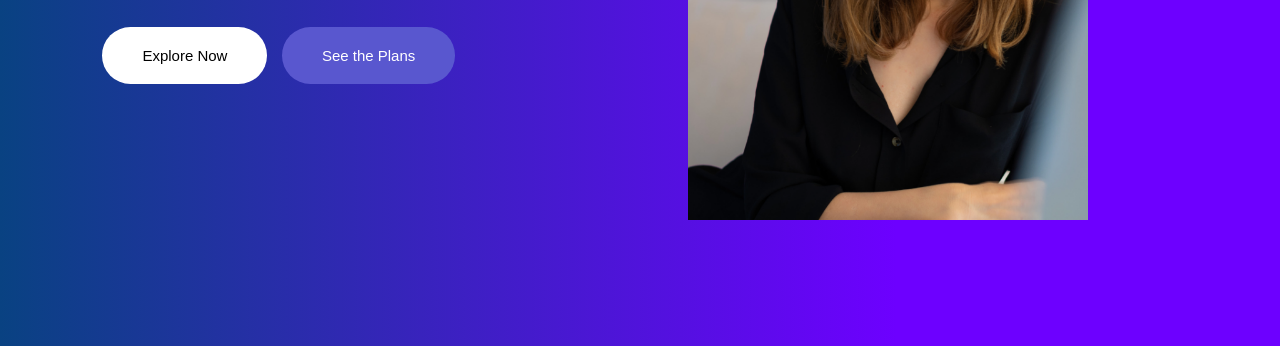
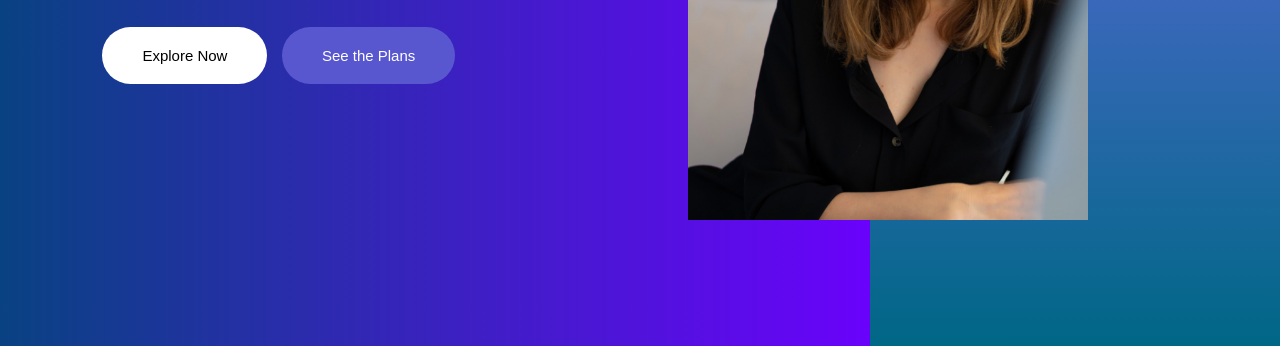
Before and after one commit to fmfahath/Studio_landing_page, a plain HTML site: page index.html in a window 1280 px wide. Shown: the part 454-800 px from the top of the page. Drawn offline with Linux system fonts and the light colour scheme.

Commit message:
side-bar: phase-1

```diff
--- a/index.html
+++ b/index.html
@@ -31,8 +31,12 @@
         </div>
 
         <!-- feature-image -->
-        <img src="images/image.png" class="feature-img">
+        <img src="images/image.png" class="feature-img" alt="image">
 
+        <!-- side-bar -->
+        <div class="side-bar">
+
+        </div>
     </div>
 </body>
 </html>
--- a/style.css
+++ b/style.css
@@ -91,3 +91,13 @@ nav a{
     border-top-left-radius: 200px;
     z-index: 2;
 }
+
+.side-bar{
+    position: absolute;
+    top: 0;
+    right: 0;
+    width: 32%;
+    height: 100%;
+    background: linear-gradient(#8569ff, #006786);
+    z-index: 1;
+}
```
